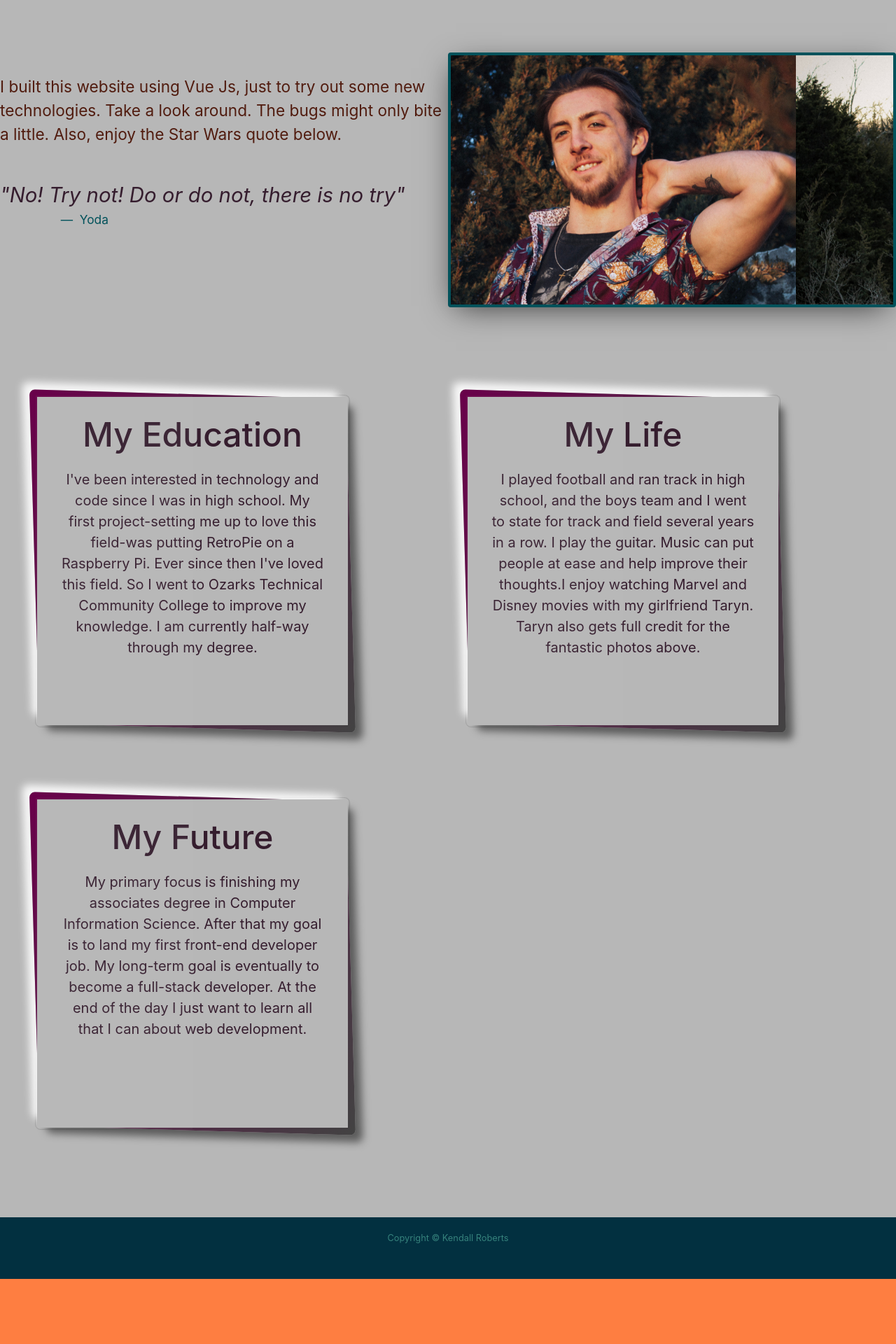
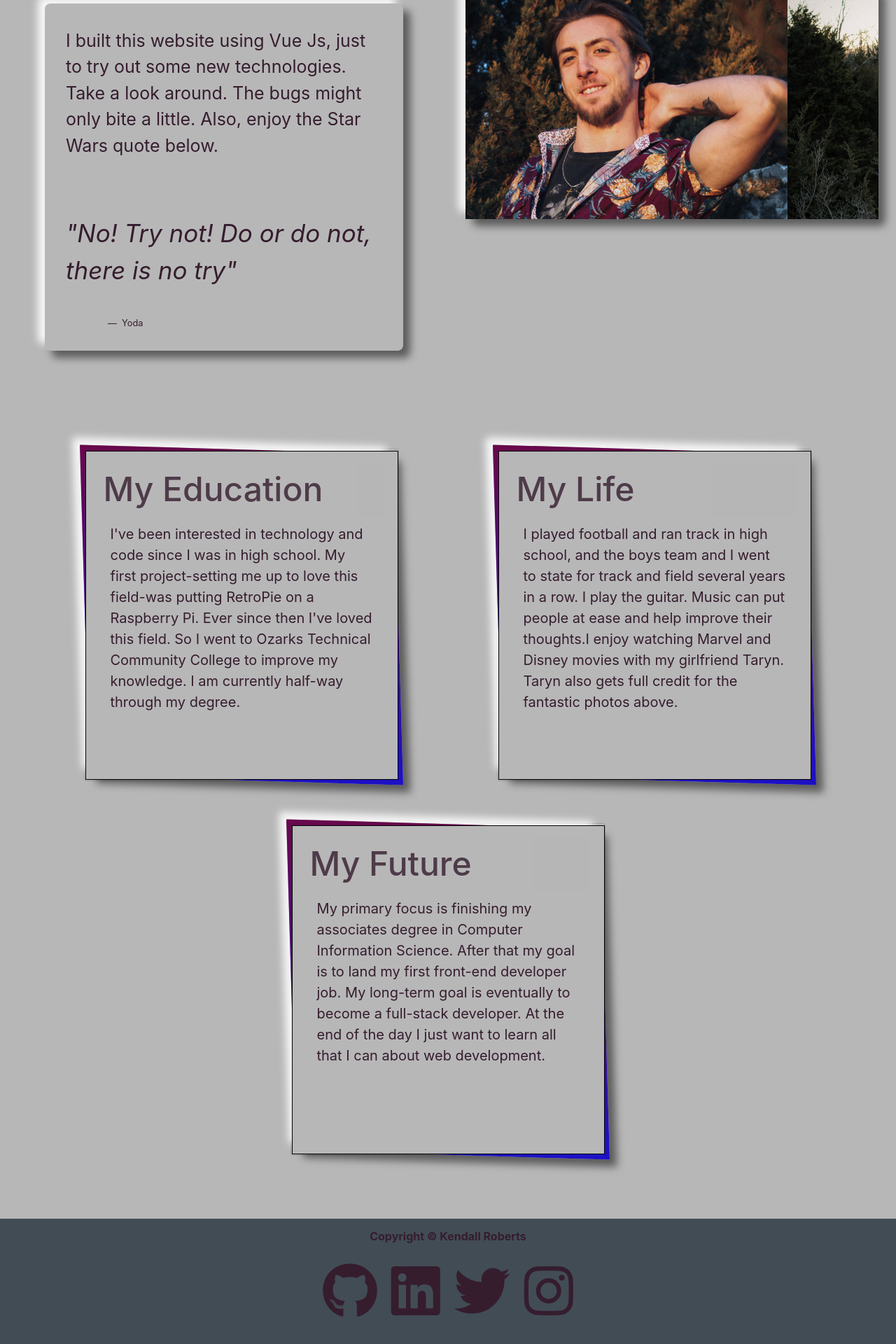
Before and after one commit to kendall1978/vueWebApp, a Vue app: page /#/ in a window 1280 px wide. Shown: the part 494-2414 px from the top of the page at 70% size. Before the commit the page ends 2321 px from the top, so only its background shows below. Built offline with nearby package versions, Linux system fonts and the light colour scheme.

Commit message:
1/25/2020

```diff
--- a/src/App.vue
+++ b/src/App.vue
@@ -2,8 +2,8 @@
   <div>
     <div class="aboveFooter">
       <b-navbar toggleable="lg" type="dark" style="background-color: #424c55">
-        <b-navbar-brand style="color: #f5edf0;" href="/">
-            Kendall Roberts
+        <b-navbar-brand style="color: #351D2E;" href="/">
+            <strong>Kendall Roberts</strong>
         </b-navbar-brand>
 
       <b-navbar-toggle target="nav-collapse"></b-navbar-toggle>
@@ -22,10 +22,19 @@
 
       <router-view></router-view>
     </div>
-    <footer id="sticky-footer" style="background-color: #023040;
-    color: #36827c;">
+    <footer id="sticky-footer">
       <div class="container text-center">
-        <small>Copyright &copy; Kendall Roberts</small>
+        <h6><strong>Copyright &copy; Kendall Roberts</strong></h6>
+        <div class="icons">
+          <a href="https://github.com/kendall1978?tab=repositories">
+          <i class="fab fa-github"></i></a>
+          <a href="https://www.linkedin.com/in/kendall-roberts-1b8b3a171/">
+          <i class="fab fa-linkedin"></i></a>
+          <a href="https://twitter.com/kendertsrondall">
+          <i class="fab fa-twitter"></i></a>
+          <a href="https://www.instagram.com/kendall_roberts49/">
+          <i class="fab fa-instagram"></i></a>
+        </div>
       </div>
     </footer>
   </div>
@@ -45,10 +54,6 @@ export default {
 
 <style>
 
-  html{
-    background-color: #fe7e41;
-  }
-
 .aboveFooter{
   min-height: 100vh;
   background-color: #fe7e41;
@@ -56,11 +61,20 @@ export default {
 
 #sticky-footer{
   padding: 1rem 0 3rem 0;
+  background: #424c55;
+  color: #351D2E;
+
 }
 
-    #bear{
-        height: 35px;
-        width: auto;
-        padding-right: 10px;
+.icons a{
+  padding: 10px 10px;
+  font-size: 5rem;
+  color: #351D2E;
+  transition: all 200ms ease-in;
 }
+.icons a:hover{
+  color: rgba(251, 251, 251, 0.746);
+}
+
+
 </style>
--- a/src/components/Blog.vue
+++ b/src/components/Blog.vue
@@ -118,7 +118,7 @@ export default {
     font-size: 18px;
   }
   .card-columns{
-    padding: 2rem 0;
+    padding: 50px 0;
     column-gap: 1.5rem;
     margin-top: 1rem;
     margin-left: 6%;
@@ -132,8 +132,7 @@ export default {
     transition-property: box-shadow, background-color, transform;
     transition-timing-function: ease-in-out;
     border: none;
-    margin-top: 1rem;
-    margin-bottom: 2rem;
+    margin: 1.5rem 1rem;
 
   }
 
@@ -141,14 +140,12 @@ export default {
 
 
   #blogCard:hover{
-        -webkit-box-shadow: -1px 10px 43px -12px rgba(0, 0, 0, 0.75);
-        -moz-box-shadow: -1px 10px 43px -12px rgba(0, 0, 0, 0.75);
-        box-shadow: -1px 10px 43px -12px rgba(0, 0, 0, 0.75);
+        box-shadow: 10px 10px 14px 2px rgba(0, 0, 0, 0.75),
+        -10px -10px 14px 2px rgba(255, 255, 255, 0.75);
         z-index: 1;
         background-color: #02525b;
         color: #fea356;
         border: none;
-        transform: scale(1.01);
     }
 
 </style>
--- a/src/components/Home.vue
+++ b/src/components/Home.vue
@@ -19,40 +19,33 @@
           </b-card-body>
         </b-card>
         <b-card>
-          <i class="fab fa-github"></i>
-          <i class="fab fa-linkedin"></i>
-          <i class="fab fa-twitter"></i>
-          <i class="fas fa-envelope"></i>
-          <i class="fab fa-instagram"></i>
-
+          <a href="https://github.com/kendall1978?tab=repositories"><i class="fab fa-github"></i></a>
+          <a href="https://www.linkedin.com/in/kendall-roberts-1b8b3a171/"><i class="fab fa-linkedin"></i></a>
+          <a href="https://twitter.com/kendertsrondall"><i class="fab fa-twitter"></i></a>
+          <a href="https://www.instagram.com/kendall_roberts49/"><i class="fab fa-instagram"></i></a>
         </b-card>
       </b-col>
     </b-row>
   </b-card-group>
-  <b-card deck style="background-color: #fe7e41; border: none;">
+  <b-card class="slidesCard">
     <b-row>
-      <b-col md="6" >
+      <b-col>
+        <div class="slidesTitle">
           <b-card-body>
-          <b-card-text style="padding-top: 2rem; color: #511c0f; font-size: 17pt;">
+            <b-card-text class="titleText">
               I built this website using Vue Js, just to try out some new technologies. Take a look
               around. The bugs might only bite a little. Also, enjoy the Star Wars quote below.
             </b-card-text>
-          <b-card-text style="padding-top: 3rem; color: #511c0f;
-          font-size: 22pt;"><i>"No! Try not! Do or do not, there is no try"</i></b-card-text>
-            <footer style="color: #02525b; font-size: 13pt;
-            text-indent: 5em;" class="blockquote-footer">
+            <b-card-text class="quote"><i>"No! Try not! Do or do not, there is no try"</i></b-card-text>
+              <footer class="blockquote-footer quoteFoot">
                 Yoda
               </footer>
           </b-card-body>
+        </div>
       </b-col>
-      <b-col lg="6">
+      <b-col xl="6">
         <b-carousel
-          id="carousel-fade"
-          style="text-shadow: 0px 0px 2px #000;
-          margin: 25px 25px -webkit-box-shadow: -1px 10px 43px -12px rgba(0, 0, 0, 0.75);
-        -moz-box-shadow: -1px 10px 43px -12px rgba(0, 0, 0, 0.75);
-        box-shadow: -1px 10px 43px -12px rgba(0, 0, 0, 0.75);
-        border: solid #02525b 4px; border-radius: 4px;">
+          id="carousel-fade">
           <b-carousel-slide
             v-bind:img-src="laidBack" img-alt="@taryntaylor"
           ></b-carousel-slide>
@@ -63,50 +56,20 @@
       </b-col>
     </b-row>
   </b-card>
-  <b-card-group class="newContain">
-    <b-row>
+  <div class="newContain">
+      <div v-for="card in cardContent" :key="card.id">
         <b-col>
-          <b-card class="newBox">
+          <b-card align="left" class="newBox">
             <div class="cardContent">
-              <h4>My Education</h4>
+              <h4>{{card.title}}</h4>
               <b-card-text>
-                I've been interested in technology and code since I was in high school.
-                My first project-setting me up to love this field-was putting RetroPie on a Raspberry Pi.
-                Ever since then I've loved this field. So I went to Ozarks Technical Community
-                College to improve my knowledge. I am currently half-way through my degree.
+                {{card.content}}
               </b-card-text>
             </div>
           </b-card>
         </b-col>
-      <b-col>
-        <b-card class="newBox">
-          <div class="cardContent">
-            <h4>My Life</h4>
-            <b-card-text>
-              I played football and ran track in high school, and the boys team and I
-              went to state for track and field several years in a row. I play the guitar.
-              Music can put people at ease and help improve their thoughts.I enjoy
-              watching Marvel and Disney movies with my girlfriend Taryn.
-              Taryn also gets full credit for the fantastic photos above.
-            </b-card-text>
       </div>
-        </b-card>
-      </b-col>
-      <b-col >
-        <b-card class="newBox">
-          <div class="cardContent">
-            <h4>My Future</h4>
-            <b-card-text>
-              My primary focus is finishing my associates degree in Computer
-              Information Science. After that my goal is to land my first front-end
-              developer job. My long-term goal is eventually to become a full-stack
-              developer. At the end of the day I just want to learn all that I can about web development.
-            </b-card-text>
   </div>
-        </b-card>
-      </b-col>
-    </b-row>
-  </b-card-group>
 </div>
 </template>
 
@@ -123,7 +86,24 @@ export default {
         laidBack,
         mainMe,
         rocksMe,
-        jumpMe
+        jumpMe,
+        cardContent: [{
+          id: 1,
+          title: "My Education",
+          content: "I've been interested in technology and code since I was in high school. My first project-setting me up to love this field-was putting RetroPie on a Raspberry Pi. Ever since then I've loved this field. So I went to Ozarks Technical Community College to improve my knowledge. I am currently half-way through my degree."
+          },
+          {
+            id: 2,
+            title: "My Life",
+            content: "I played football and ran track in high school, and the boys team and I went to state for track and field several years in a row. I play the guitar. Music can put people at ease and help improve their thoughts.I enjoy watching Marvel and Disney movies with my girlfriend Taryn. Taryn also gets full credit for the fantastic photos above."
+          },
+          {
+            id: 3,
+            title: "My Future",
+            content: "My primary focus is finishing my associates degree in Computer Information Science. After that my goal is to land my first front-end developer job. My long-term goal is eventually to become a full-stack developer. At the end of the day I just want to learn all that I can about web development."
+          }
+
+        ]
       }
   },
 
@@ -164,8 +144,6 @@ export default {
 
 }
 
-
-
 .roundContainer .card{
   width: 100%;
   background-color: #B7B7B7;
@@ -183,10 +161,11 @@ export default {
 
 #titleCard{
   width: 80%;
-  border-radius: 20px;
+  border-radius: 10px;
+  border: none;
   padding: 20px 17px;
-  box-shadow: 8px 8px 12px 0 rgba(0, 0, 0, 0.5),
-  -8px -8px 12px 0 rgba(255, 255, 255, .9) ;
+  box-shadow: 10px 10px 12px 0 rgba(0, 0, 0, .7),
+  -10px -10px 10px 0 rgba(255, 255, 255, .7) ;
 }
 
 .rounded-circle:hover{
@@ -200,152 +179,55 @@ export default {
   width: 80%;
   margin-left: 10%;
 }
-
-.contain{
-  width: 100%;
-  height: auto;
-  display: flex;
-  justify-content: space-around;
-  align-items: center;
-  flex-wrap: wrap;
-}
-
-.contain .box{
-  width: 450px;
-  height: 475px;
-  display: flex;
-  flex-direction: column;
-  align-items: center;
-  margin: 25px auto;
-  padding: 5px;
-  background: linear-gradient(100deg, rgb(7, 247, 235), rgb(44, 6, 61));
-  border-radius: 2px;
-  transition: all 400ms ease-in-out;
-  box-shadow: 8px 8px 12px 0 rgba(0, 0, 0, 0.5),
-  -8px -8px 12px 0 rgba(255, 255, 255, .9) ;
-
-}
-
-
-
-
-.box .content{
-  height: 100%;
-  width: 100%;
-  top: 0;
-  left: 0;
-  right: 0;
-  bottom: 0;
-  border-radius: 5px;
-  background: #d6d6d6;
-  color: #fff;
-
-
-}
-
-.content h4{
-  top: 60px;
-  font-size: 3em;
-  transition: all 250ms ease-in;
-  padding: 20px 10px;
-}
-.content p{
-  font-size: 20px;
-  transition: all 300ms ease-in;
-  padding: 15px 20px;
-}
-.content .fas{
-  opacity: 0;
-  transition: all 400ms ease-in;
-  transform: translateX(240px);
-  padding: 10px 50px;
-}
-
-.box:hover  .content h4{
-  transform: translateX(45px);
-}
-
-.box:hover .fas{
-  transform: translateX(50px);
-  opacity: 1;
-}
-
-
-.box:hover{
-  box-shadow: 100px, 100px, 100px, 100px;
-}
-
-
-
-
-
-
 /* Mix card styles */
 
 .newContain{
   width: 100%;
   height: auto;
-  padding: 75px 25px;
+  display: flex;
+  justify-content: space-evenly;
+  align-items: flex-start;
+  flex-wrap: wrap;
+  padding: 60px 0;
 
 
 }
 
 .newBox{
+  padding: 1.75px .5px;
+  transition: all 400ms ease-in-out;
+  z-index: 1;
   width: 450px;
   height: 475px;
-  margin: 50px 25px;
-  padding: 1.75px;
-  border-radius: 8px;
-  transition: all 400ms ease-in-out;
-  z-index: 1;
+  margin: 30px 20px;
 
 }
 
- .newContain .newBox:before{
+ .newContain .newBox::before{
   content: '';
   position: absolute;
-  top: -2px;
-  left: -2px;
-  right: -2px;
-  bottom: -2px;
+  top: 0px;
+  left: 0px;
+  right: 0px;
+  bottom: 0px;
+  padding: 5px;
+  border: none;
+  border-radius: 1px;
   transform: skew(1.7deg, 1.7deg);
-  padding: 5px;
-  border-radius: 8px;
-  background: linear-gradient(300deg, #313131de, rgb(105, 0, 74));
+  background: linear-gradient(360deg, #1c10c5, rgb(104, 8, 75));
   z-index: -1;
   box-shadow: 10px 10px 12px 0 rgba(0, 0, 0, 0.5),
   -10px -10px 12px 0 rgba(255, 255, 255, .9) ;
 
 }
 
-
-.newContain .newBox:after{
-  content: '';
-  position: absolute;
-  top: 0;
-  left: 0;
-  width: 50%;
-  height: 100%;
-  background: rgba(190, 190, 190, 0.05);
-  z-index: 1;
-  pointer-events: none;
-}
-
 .cardContent{
-  top: 0;
-  left: 0;
-  right: 0;
-  bottom: 0;
   height: 100%;
   width: 100%;
   padding: 15px 20px;
-  color: #000;
+  border: 1px solid black;
 
 
-}
-
-.card-group .card{
-  text-align: center;
 }
 
 .newBox .cardContent p{
@@ -353,16 +235,15 @@ export default {
   padding: 10px 15px;
 }
 
-
-
 .newBox .cardContent h4{
   font-size: 3em;
   padding: 10px 5px;
+  opacity: .8;
   transition: all 350ms ease-in;
 }
 
-.newBox:hover h4{
-  top: -40px;
+.newBox:hover .cardContent h4{
+  transform: translateX(20px);
 }
 
 .newBox:hover{
@@ -370,20 +251,44 @@ export default {
 }
 
 
-    .carousel-slide{
-      transition-duration: 500ms;
-      transition-timing-function: ease-in-out;
+.slidesCard{
+  border:none;
+}
+
+.slidesTitle{
+  width: 80%;
+  margin: 50px auto;
+  padding: 30px 20px;
+  box-shadow: 10px 10px 12px 0 rgba(0, 0, 0, 0.5),
+  -10px -10px 12px 0 rgba(255, 255, 255, .9) ;
+  border-radius: 8px;
+
+}
+
+.slidesTitle .titleText{
+  font-size: 25px;
+  padding: 5px 10px 40px 10px;
+}
+
+.slidesTitle .quote{
+  font-size: 35px;
+  padding: 40px 10px 40px 10px;
+}
+
+.quoteFoot{
+  padding: 0 70px;
 }
 
 
-
-    #homeCards .card{
-      transition-duration: 500ms;
-      transition-property: box-shadow, transform;
-      transition-timing-function: ease-in-out;
+#carousel-fade{
+  text-shadow: 0px 0px 2px #000;
+  margin: 25px 25px;
+  box-shadow: 10px 10px 12px 0 rgba(0, 0, 0, 0.5),
+  -10px -10px 12px 0 rgba(255, 255, 255, .9) ;
+  border: none;
+  border-radius: 8px;
+  transition: all 400ms ease-in;
 }
-
-
 
 .card p{
   font-size: 18px;
```
Lines whose indentation alone changed are shown as unchanged.
